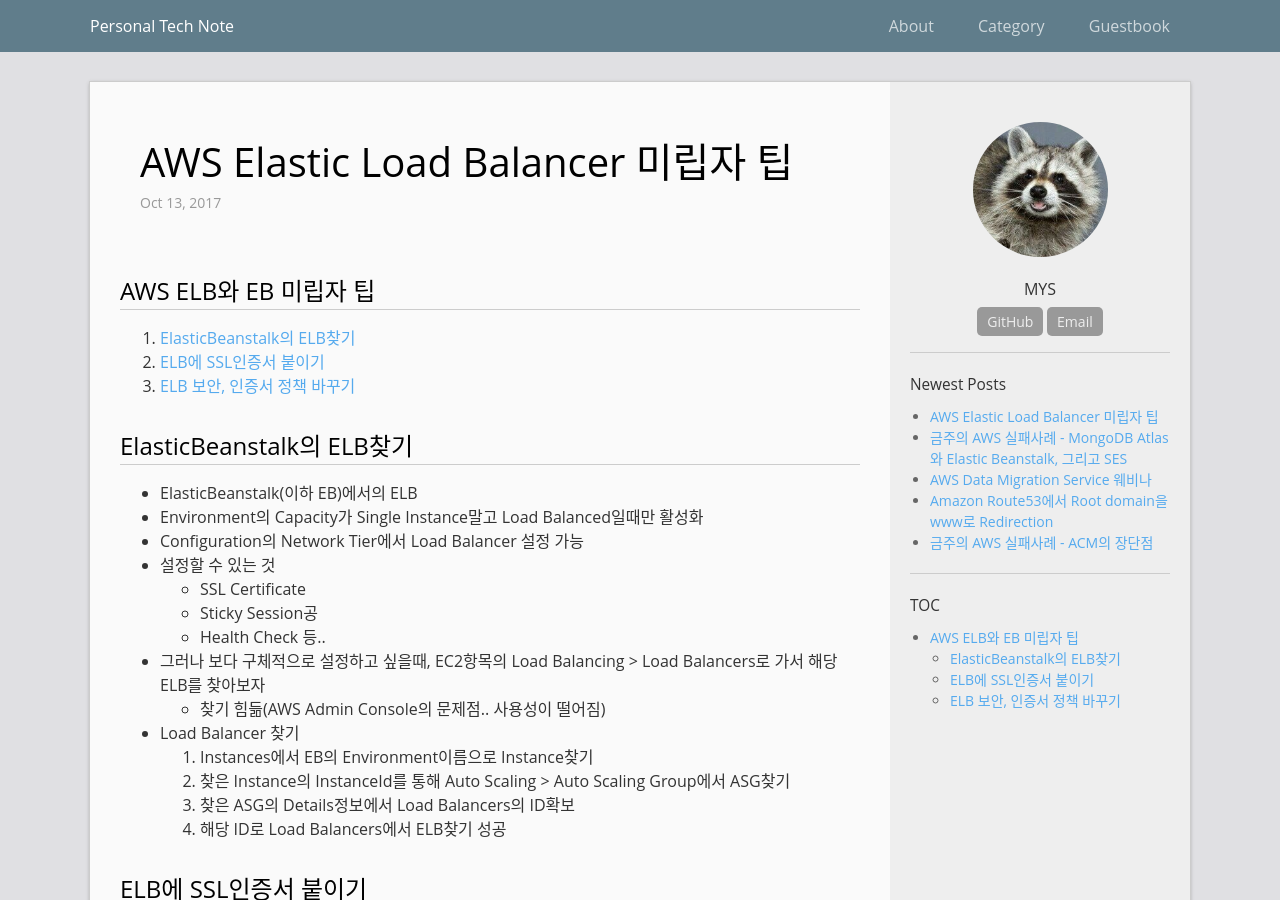
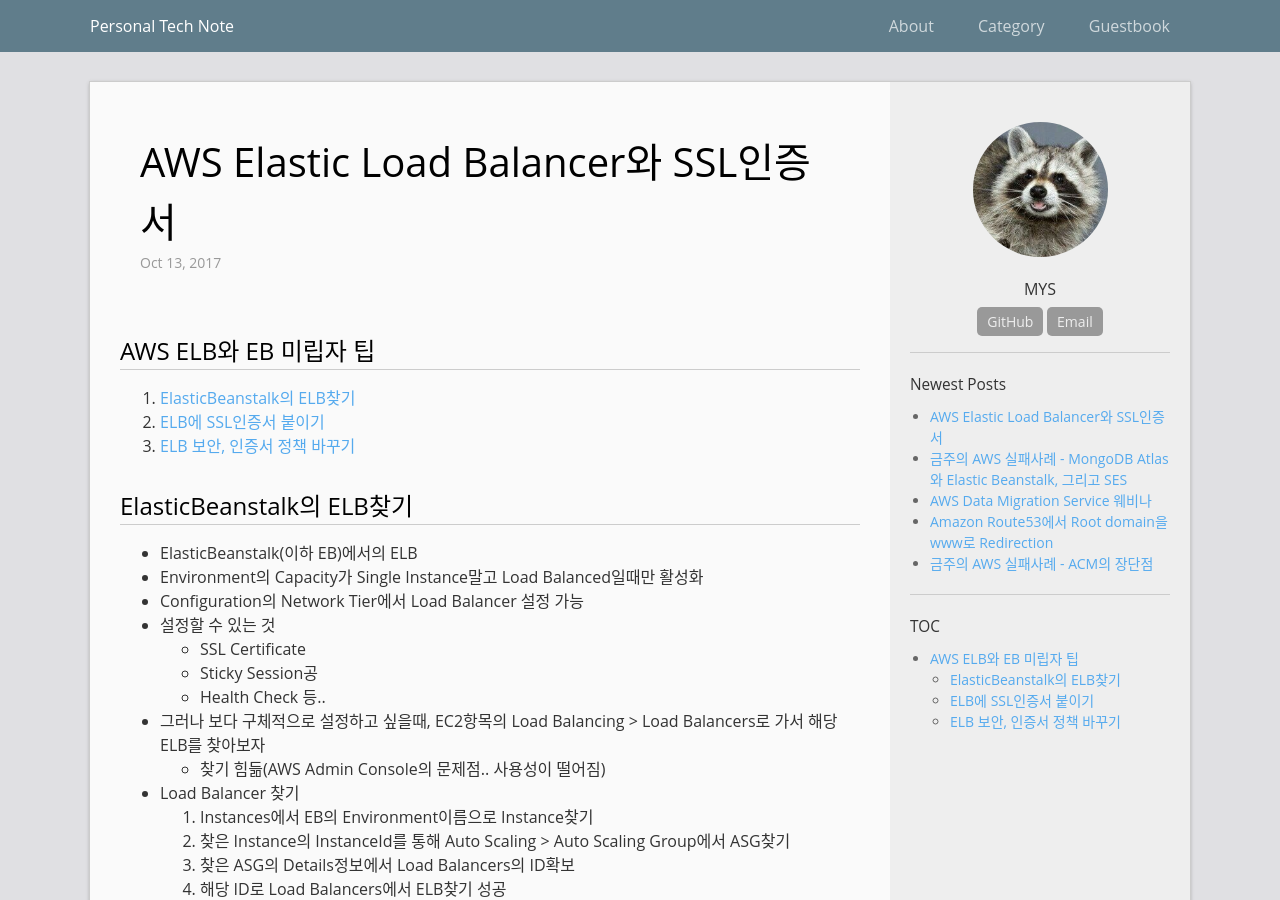
Before and after one commit to mystria/mystria.github.io, a Jekyll site: the page built from _posts/2017-10-13-aws-loadbalancer.md, in a window 1280 px wide and 900 px high. Built offline with Jekyll 4.4.1, drawn with Linux system fonts in a browser that asks for light colours; comment, search, counter and statistics services are not loaded.

Commit message:
Update post

```diff
--- a/_posts/2017-10-13-aws-loadbalancer.md
+++ b/_posts/2017-10-13-aws-loadbalancer.md
@@ -1,8 +1,8 @@
 ---
 layout: post
-title:  "AWS Elastic Load Balancer 미립자 팁"
+title:  "AWS Elastic Load Balancer와 SSL인증서"
 date:   2017-10-13 14:00:00 +0900
-categories: AWS Tip ELB ElasticBeanstalk
+categories: AWS Tip ELB ElasticBeanstalk SSL
 comments: true
 ---
 # AWS ELB와 EB 미립자 팁
```
